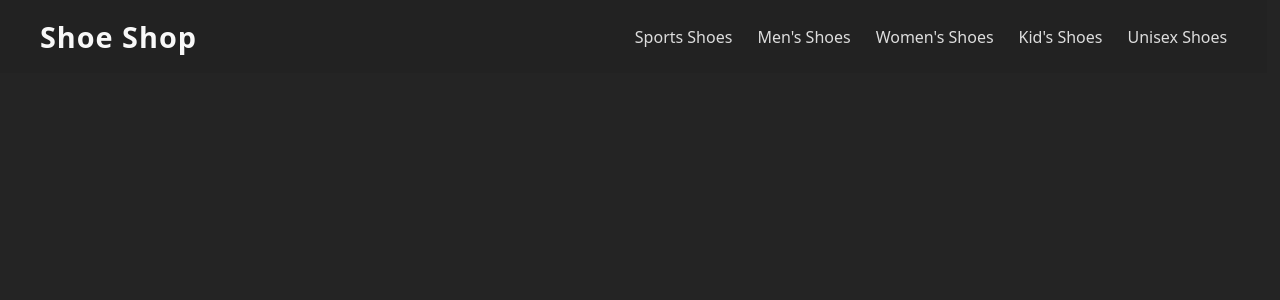
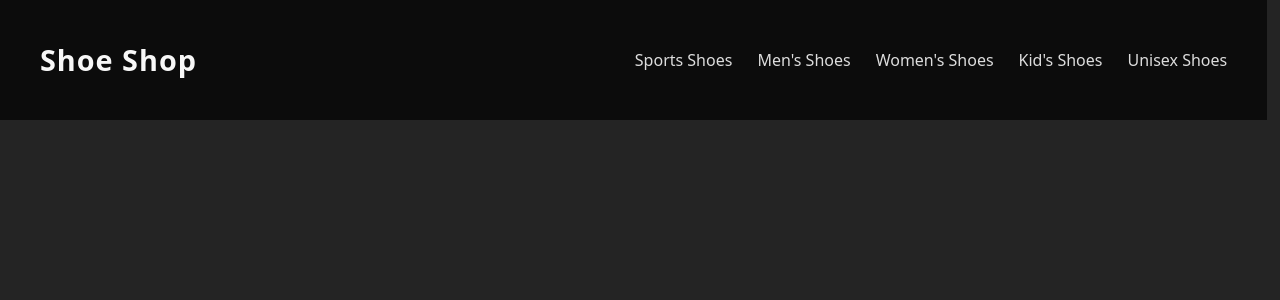
Before and after one commit to PhantomXero/shoe_store, a React (Vite) app: page / in a window 1280 px wide. Shown: the top 300 px of the page. Built offline with nearby package versions, Linux system fonts and the light colour scheme.

Commit message:
Changed the header height and background colour

```diff
--- a/src/App.css
+++ b/src/App.css
@@ -17,8 +17,9 @@ header {
     display: flex;
     justify-content: space-between;
     align-items: center;
+    height: 15dvh;
     padding: 15px 40px;
-    background-color: #222;
+    background-color: #0c0c0c;
     color: white;
     width: 99%;
     position: absolute;
```
